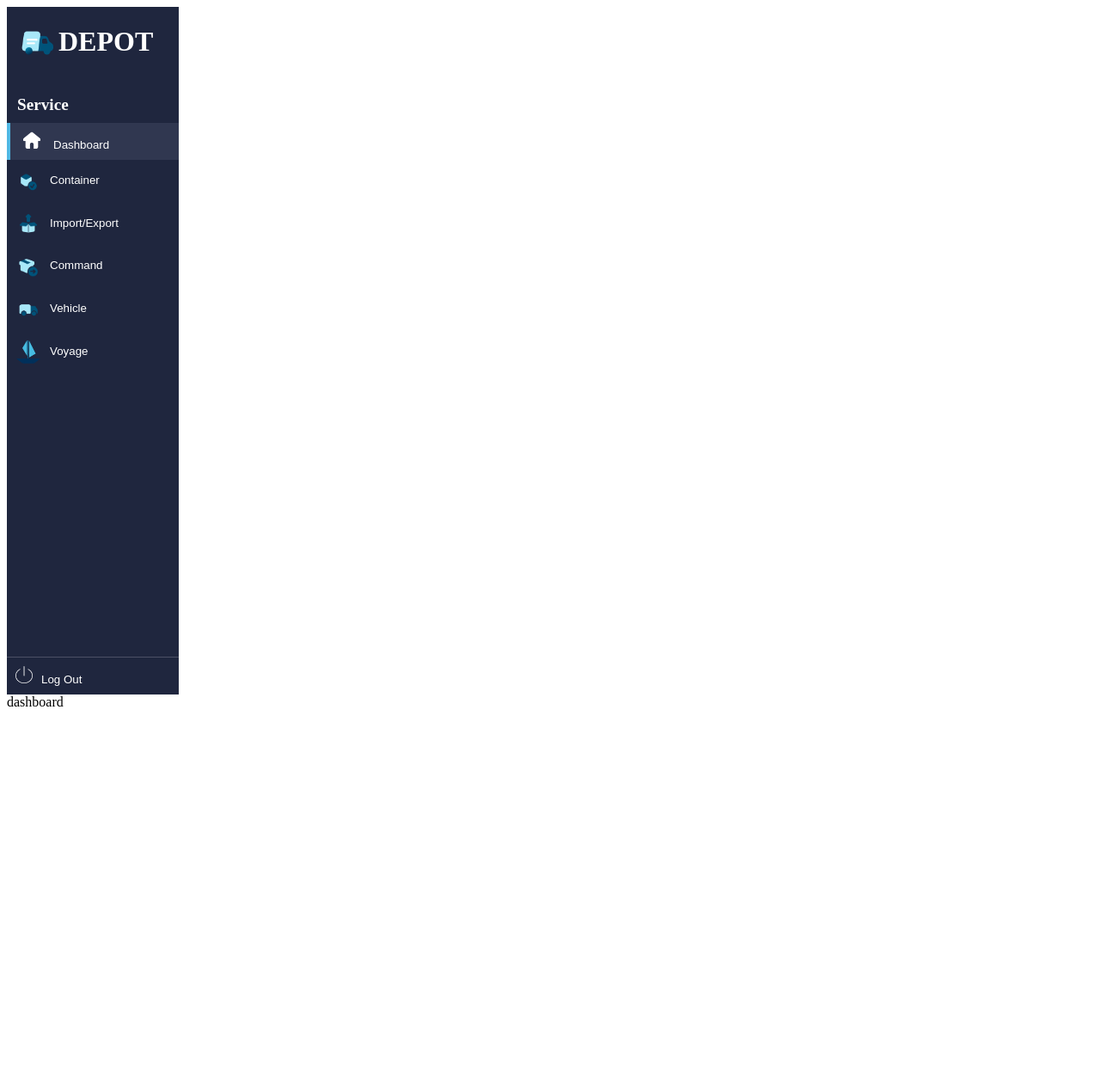
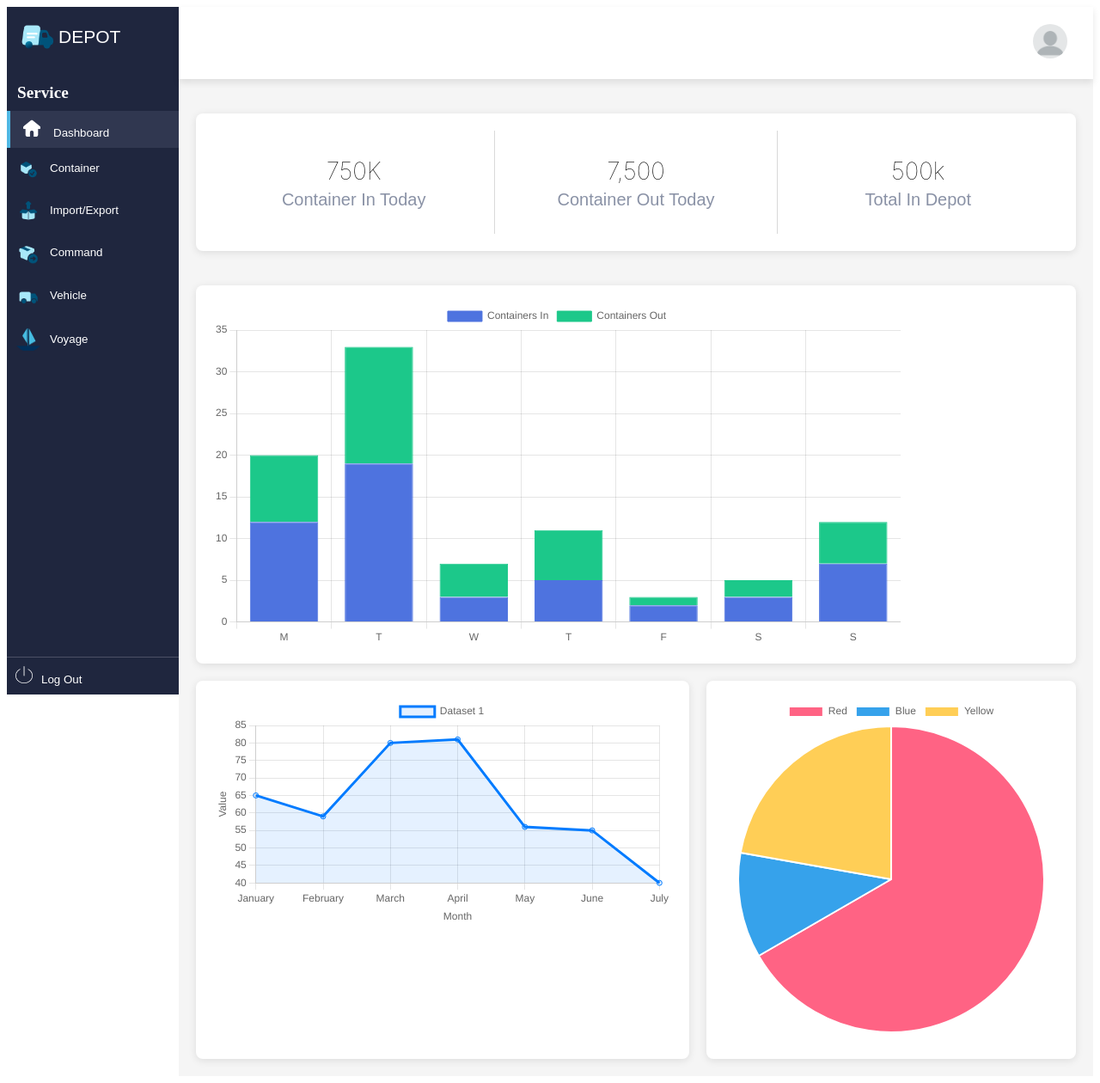
Before and after one commit to anhduy215/SSC_Itern_Depot_FE, an Angular app: page /dashboard in a window 1280 px wide. Shown: the whole page at 86% size. Before the commit the page ends 834 px from the top, so only its background shows below. Built offline with nearby package versions, Linux system fonts and the light colour scheme.

Commit message:
update UI in dashboard(not complete charts)

```diff
--- a/package.json
+++ b/package.json
@@ -18,6 +18,7 @@
     "@angular/platform-browser": "^18.2.0",
     "@angular/platform-browser-dynamic": "^18.2.0",
     "@angular/router": "^18.2.0",
+    "chart.js": "^4.4.4",
     "rxjs": "~7.8.0",
     "tslib": "^2.3.0",
     "zone.js": "~0.14.10"
--- a/src/app/dashboard/dashboard.component.css
+++ b/src/app/dashboard/dashboard.component.css
@@ -0,0 +1,134 @@
+.dashboard-layout {
+    display: flex;
+}
+
+.app-sidebar {
+    position: fixed; /* Cố định vị trí của sidebar */
+    top: 0;
+    left: 0;
+    width: 250px; /* Chiều rộng của sidebar, bạn có thể thay đổi tùy theo nhu cầu */
+    height: 100vh; /* Chiều cao của sidebar bằng toàn bộ chiều cao của viewport */
+    overflow-y: auto; /* Cho phép cuộn nội dung trong sidebar nếu cần */
+    z-index: 1000; /* Đặt z-index cao hơn để đảm bảo sidebar nằm trên các phần tử khác */
+  }
+
+.main-content {
+    flex: 1;
+    background-color: #f5f5f5;
+}
+
+.dashboard-header {
+    display: flex;
+    justify-content: flex-end;
+    align-items: center;
+    background-color: white;
+    color: #00537A;
+    padding: 20px;
+    margin-bottom: 20px;
+    box-shadow: 0 4px 8px rgba(0, 0, 0, 0.1);
+}
+
+.user-profile .profile-pic {
+    width: 40px;
+    height: 40px;
+    border-radius: 50%;
+    /* Hình ảnh tròn */
+    margin-right: 10px;
+}
+
+/* container các bảng thống kê ---------------------------------------------------------------- */
+.statistics-container {
+    display: block;
+    grid-template-columns: repeat(2, 1fr);
+    grid-gap: 20px;
+    padding: 20px;
+    margin-top: 20px;
+}
+
+/* Cập nhật kiểu dáng cho khung overview */
+.overview {
+    display: flex;
+    /* Sử dụng flexbox để sắp xếp các metric */
+    justify-content: space-between;
+    /* Phân phối đều các metric */
+    padding: 20px;
+    background-color: white;
+    border-radius: 8px;
+    box-shadow: 0 2px 10px rgba(0, 0, 0, 0.1);
+    height: 120px;
+    margin-bottom: 40px;
+}
+
+.metric {
+    flex: 1;
+    text-align: center;
+    padding-top: 30px;
+}
+
+.metric.metric-2 {
+    border-right: 1px solid rgba(0, 0, 0, 0.15);
+    border-left: 1px solid rgba(0, 0, 0, 0.15);
+}
+
+.metric p {
+    color: #8A92A6;
+    font-family: 'Actor', sans-serif;
+    font-size: 20px;
+    margin: 5px;
+}
+
+.metric h3 {
+    font-family: 'Inter', sans-serif;
+    font-size: 28px;
+    font-weight: lighter;
+    margin: 0;
+}
+
+/* container biểu đồ ở đây */
+.charts-container {
+    display: grid;
+    grid-template-rows: 1fr 1fr;
+    /* tỉ lệ 2 hàng 1:1 nếu muốn thêm hàng thì 1 1 1 */
+    grid-template-columns: 4fr 3fr;
+    /* tỉ lệ của 2 cột 4:3 nếu muốn thêm cột thì khai thêm vào ví dụ 4 3 3 */
+    gap: 20px;
+}
+
+.daily {
+    grid-row: 1 / 2;
+    grid-column: 1 / 3;
+    height: 400px;
+    background-color: white;
+    padding: 20px;
+    border-radius: 8px;
+    box-shadow: 0 2px 10px rgba(0, 0, 0, 0.1);
+}
+
+.line {
+    grid-row: 2 / 3;
+    grid-column: 1 / 2;
+    width: auto;
+    height: 400px;
+    background-color: white;
+    padding: 20px;
+    border-radius: 8px;
+    box-shadow: 0 2px 10px rgba(0, 0, 0, 0.1);
+}
+
+.inventory {
+    grid-row: 2 / 3;
+    grid-column: 2 / 3;
+    width: auto;
+    height: 400px;
+    background-color: white;
+    padding: 20px;
+    border-radius: 8px;
+    box-shadow: 0 2px 10px rgba(0, 0, 0, 0.1);
+}
+
+.line canvas,
+.daily canvas,
+.inventory canvas {
+    width: 100%;
+    height: 100%;
+}
--- a/src/app/dashboard/dashboard.component.html
+++ b/src/app/dashboard/dashboard.component.html
@@ -1,6 +1,55 @@
 <div class="dashboard-layout">
-    <app-sidebar></app-sidebar> <!-- Hiển thị SidebarComponent -->
-    <div class="main-content">
-      <router-outlet>dashboard</router-outlet> <!-- Nơi các routes con sẽ được render -->
+  <!-- Sidebar -->
+  <app-sidebar></app-sidebar> <!-- Hiển thị SidebarComponent -->
+
+  <!-- Main Content -->
+  <div class="main-content">
+
+    <!-- Header -->
+    <header class="dashboard-header">
+      <div class="user-profile">
+        <img src="assets/profile.png" alt="User Profile" class="profile-pic" />
+      </div>
+    </header>
+
+    <!-- Thống kê -->
+    <div class="statistics-container">
+
+      <!-- Khung 1: Hiển thị 3 chỉ số chính -->
+      <div class="overview">
+        <div class="metric metric-1">
+            <h3>750K</h3>
+            <p>Container In Today</p>
+        </div>
+        <div class="metric metric-2">
+            <h3>7,500</h3>
+            <p>Container Out Today</p>
+        </div>
+        <div class="metric metric-3">
+            <h3>500k</h3>
+            <p>Total In Depot</p>
+        </div>
     </div>
+
+      <!-- Khung cha cho 3 biểu đồ -->
+      <div class="charts-container">
+        <!-- Khung 2: Biểu đồ dạng cột thứ nhất -->
+        <div class="daily">
+          <canvas id="barChart1"></canvas>
+        </div>
+
+        <!-- Khung 3: Biểu đồ dạng cột thứ hai -->
+        <div class="line">
+          <canvas id="barChart2"></canvas>
+        </div>
+
+        <!-- Khung 4: Biểu đồ tròn hai vòng -->
+        <div class="inventory">
+          <canvas id="pieChart"></canvas>
+        </div>
+      </div>
+    </div>
+
+    <router-outlet></router-outlet> <!-- Nơi các routes con sẽ được render -->
   </div>
+</div>
--- a/src/app/dashboard/dashboard.component.ts
+++ b/src/app/dashboard/dashboard.component.ts
@@ -1,6 +1,7 @@
-import { Component } from '@angular/core';
+import { Component, OnInit } from '@angular/core';
 import { RouterOutlet } from '@angular/router';
 import { SidebarComponent } from '../sidebar/sidebar.component';
+import { Chart, registerables } from 'chart.js';
 
 @Component({
   selector: 'app-dashboard',
@@ -11,4 +12,150 @@ import { SidebarComponent } from '../sidebar/sidebar.component';
 })
 export class DashboardComponent {
 
+  ngOnInit(): void {
+    // Register chart components
+    Chart.register(...registerables);
+
+    // Create the daily bar chart
+    const dailyChart = new Chart('barChart1', {
+      type: 'bar',
+      data: {
+        labels: ['M', 'T', 'W', 'T', 'F', 'S', 'S'], // Days of the week
+        datasets: [
+          {
+            label: 'Containers In',
+            data: [12, 19, 3, 5, 2, 3, 7], // Example data
+            backgroundColor: '#4e73df', // Color for bars
+            borderColor: '#4e73df',
+            borderWidth: 1
+          },
+          {
+            label: 'Containers Out',
+            data: [8, 14, 4, 6, 1, 2, 5], // Example data
+            backgroundColor: '#1cc88a', // Color for bars
+            borderColor: '#1cc88a',
+            borderWidth: 1
+          }
+        ]
+      },
+      options: {
+        responsive: true,
+        plugins: {
+          legend: {
+            position: 'top'
+          },
+          tooltip: {
+            callbacks: {
+              label: function (context) {
+                let label = context.dataset.label || '';
+                if (label) {
+                  label += ': ';
+                }
+                if (context.parsed.y !== null) {
+                  label += context.parsed.y;
+                }
+                return label;
+              }
+            }
+          }
+        },
+        scales: {
+          x: {
+            stacked: true
+          },
+          y: {
+            stacked: true
+          }
+        }
+      }
+    });
+
+    // Create the line chart
+    const lineChart = new Chart('barChart2', {
+      type: 'line',
+      data: {
+        labels: ['January', 'February', 'March', 'April', 'May', 'June', 'July'],
+        datasets: [{
+          label: 'Dataset 1',
+          data: [65, 59, 80, 81, 56, 55, 40],
+          borderColor: '#007bff',
+          backgroundColor: 'rgba(0, 123, 255, 0.1)',
+          fill: true
+        }]
+      },
+      options: {
+        responsive: true,
+        plugins: {
+          legend: {
+            position: 'top'
+          },
+          tooltip: {
+            callbacks: {
+              label: function (context) {
+                let label = context.dataset.label || '';
+                if (label) {
+                  label += ': ';
+                }
+                if (context.parsed.y !== null) {
+                  label += context.parsed.y;
+                }
+                return label;
+              }
+            }
+          }
+        },
+        scales: {
+          x: {
+            title: {
+              display: true,
+              text: 'Month'
+            }
+          },
+          y: {
+            title: {
+              display: true,
+              text: 'Value'
+            }
+          }
+        }
+      }
+    });
+
+    // Create the pie chart
+    const pieChart = new Chart('pieChart', {
+      type: 'pie',
+      data: {
+        labels: ['Red', 'Blue', 'Yellow'],
+        datasets: [{
+          label: 'My Pie Chart',
+          data: [300, 50, 100],
+          backgroundColor: ['#ff6384', '#36a2eb', '#ffce56'],
+          borderColor: '#fff',
+          borderWidth: 2
+        }]
+      },
+      options: {
+        responsive: true,
+        plugins: {
+          legend: {
+            position: 'top'
+          },
+          tooltip: {
+            callbacks: {
+              label: function (context) {
+                let label = context.label || '';
+                if (label) {
+                  label += ': ';
+                }
+                if (context.parsed !== null) {
+                  label += context.parsed;
+                }
+                return label;
+              }
+            }
+          }
+        }
+      }
+    });
+  }
 }
--- a/src/app/sidebar/sidebar.component.css
+++ b/src/app/sidebar/sidebar.component.css
@@ -9,6 +9,9 @@
 
 .sidebar-header h1 {
     margin-left: 10px;
+    font-family: 'Oxygen', sans-serif;
+    font-weight: 100;
+    font-size: 21px;
 }
 
 /* Cập nhật CSS cho Service Container */
```
Also changed, not shown: public/assets/profile.png (added), 1 other file (tests, documents, lock files or other folders).
